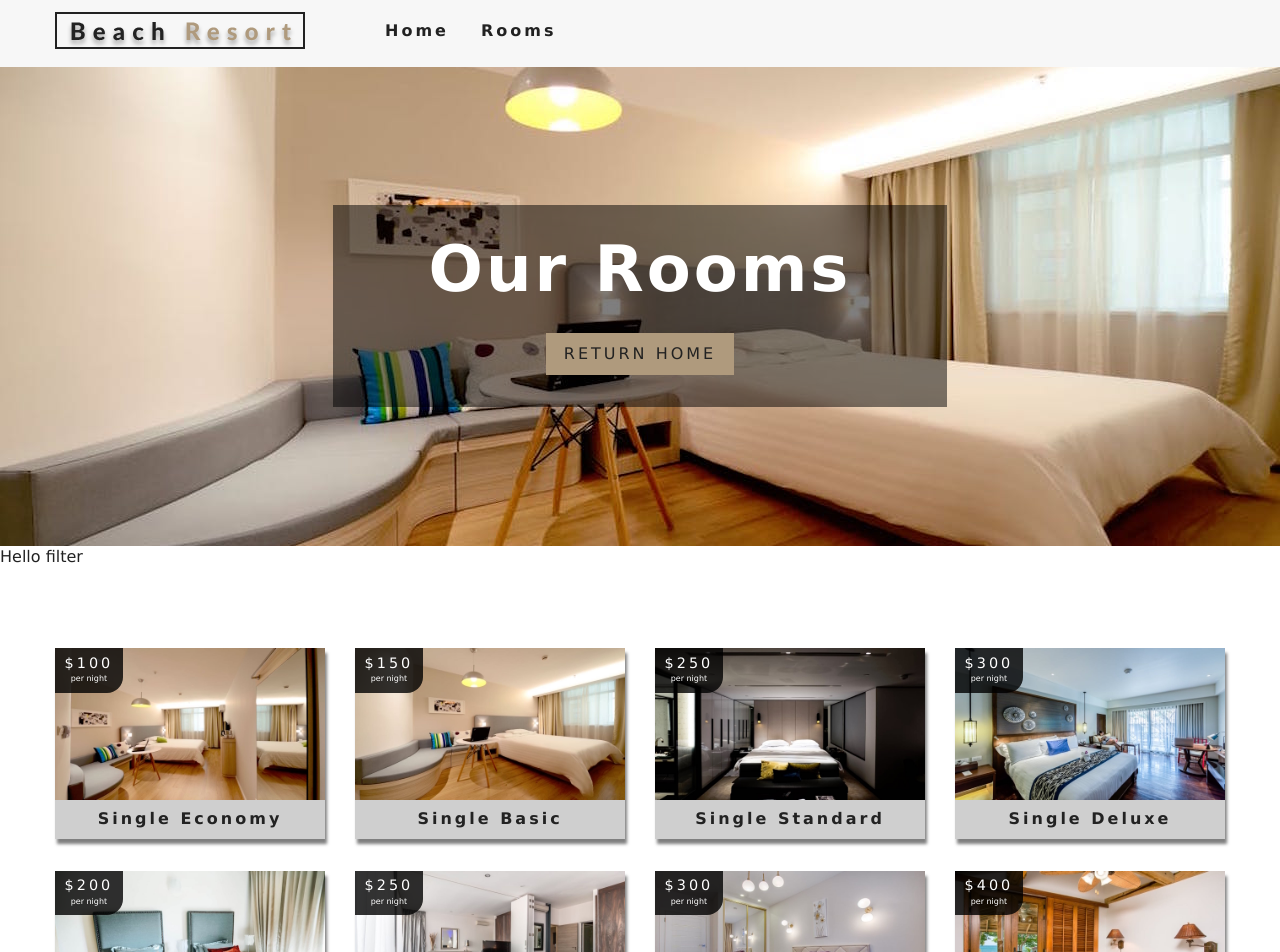
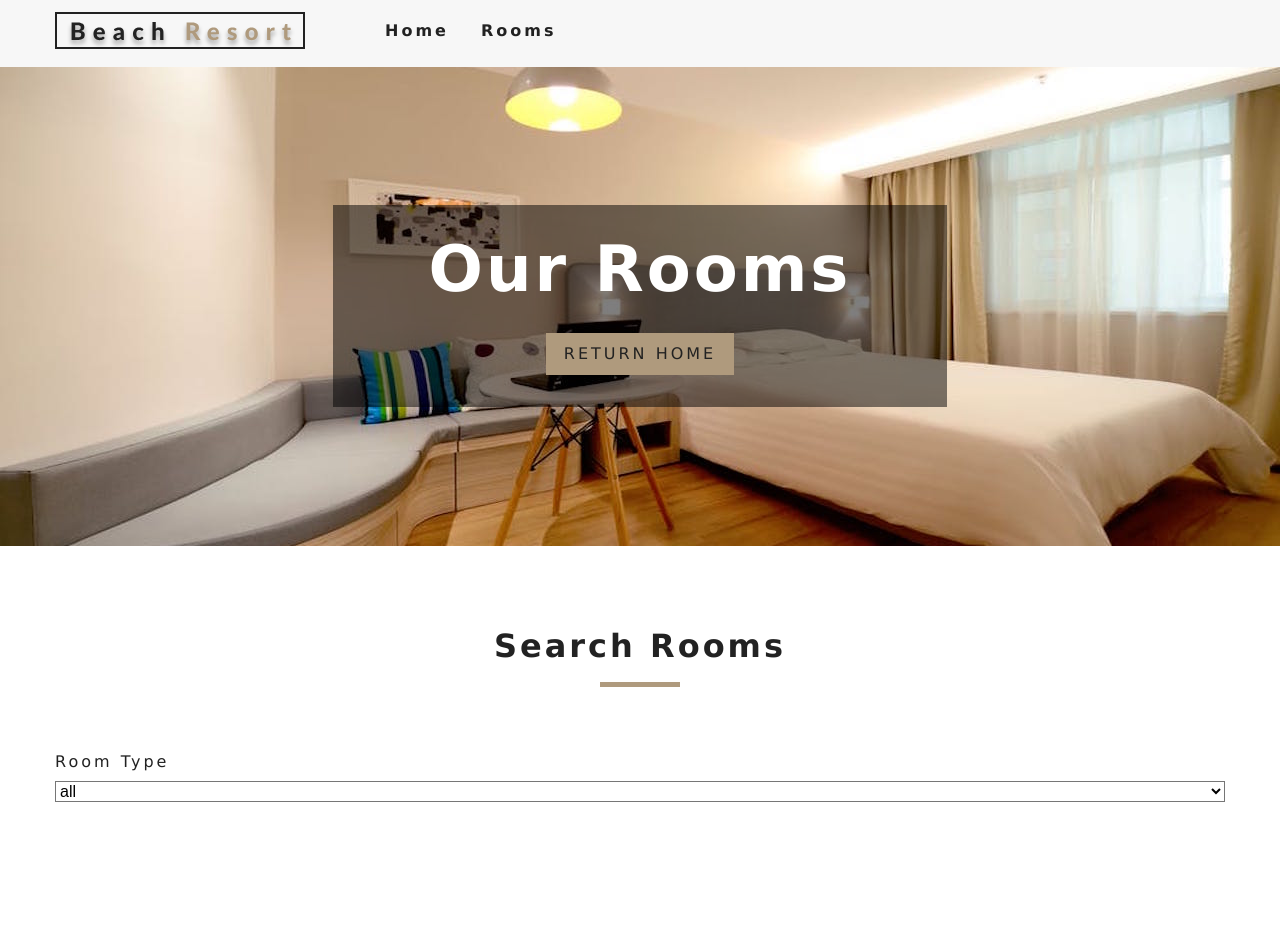
Before and after one commit to AbuchiKings/resort, a React (Create React App) app: page /rooms in a window 1280 px wide. Shown: the top 952 px of the page. Built offline with nearby package versions, Linux system fonts and the light colour scheme.

Commit message:
Added room filter by type

```diff
--- a/src/components/RoomsContainer.js
+++ b/src/components/RoomsContainer.js
@@ -14,7 +14,7 @@ function RoomsContainer({ context }) {
     return (
         <div>
             <RoomsFilter rooms={rooms} />
-            <RoomsList rooms={sortedRooms} />
+            <RoomsList sortedRooms={sortedRooms} />
         </div>
     )
 
--- a/src/components/RoomsFilter.js
+++ b/src/components/RoomsFilter.js
@@ -1,11 +1,42 @@
-import React from 'react';
+import React, { useContext } from 'react';
+import { RoomContext } from '../context';
+import Title from './Title';
 
-function RoomsFilter() {
+
+//get unique room types
+function getUnique(items, value) {
+    return [...new Set(items.map(item => item[value]))];
+}
+
+function RoomsFilter({ rooms }) {
+    const context = useContext(RoomContext);
+    const { type, capacity, price, minPrixe, maxPrice,
+        minSize, maxSize, breakfast, pets, handleChange } = context;
+    //get unique room types
+    let types = getUnique(rooms, 'type');
+    //add all to types options
+    types.unshift('all');
+    //map to JSX
+    types = types.map((item, index) => {
+        return <option value={item} key={index}>{item}</option>
+    });
+
     return (
-        <div>
-            Hello filter
-        </div>
+        <section className="filter-container">
+            <Title title="search rooms" />
+            <form action="" className="filter-form">
+                <div className="form-group">
+                    <label htmlFor="type">room type</label>
+                    <select name="type" id="type" className="form-control"
+                        onChange={handleChange}>
+                        {types}
+                    </select>
+                </div>
+            </form>
+        </section>
     );
 }
 
+
+
 export default RoomsFilter;
--- a/src/components/RoomsList.js
+++ b/src/components/RoomsList.js
@@ -1,8 +1,9 @@
 import React from 'react';
 import Room from './Room';
 
-function RoomsList({ rooms }) {
-    if (rooms.length === 0) {
+function RoomsList({ sortedRooms }) {
+    //  parameter used here is the sortedRooms
+    if (sortedRooms.length === 0) {
         return (
             <div className="empty-search">
                 <h3>Unfortunately, no rooms matched your search parameter</h3>
@@ -15,7 +16,7 @@ function RoomsList({ rooms }) {
         <section className="roomslist">
             <div className="roomslist-center">
                 {
-                    rooms.map((item) => {
+                    sortedRooms.map((item) => {
                         return <Room key={item.id} room={item} />;
                     })
                 }
--- a/src/context.js
+++ b/src/context.js
@@ -9,7 +9,16 @@ class RoomProvider extends Component {
         rooms: [],
         sortedRooms: [],
         featuredRooms: [],
-        loading: true
+        loading: true,
+        type: 'all',
+        capacity: 1,
+        price: 0,
+        minPrixe: 0,
+        maxPrice: 0,
+        minSize: 0,
+        maxSize: 0,
+        breakfast: false,
+        pets: false,
     };
 
     componentDidMount() {
@@ -17,11 +26,18 @@ class RoomProvider extends Component {
         let featuredRooms = rooms.filter(room => {
             return room.featured === true;
 
-        })
+        });
+
+        let maxPrice = Math.max(...rooms.map(item => item.price));
+        let maxSize = Math.max(...rooms.map(item => item.size));
+
         this.setState({
             rooms, featuredRooms,
             sortedRooms: rooms,
-            loading: false
+            loading: false,
+            price: maxPrice,
+            maxPrice,
+            maxSize
         });
     }
 
@@ -47,9 +63,37 @@ class RoomProvider extends Component {
         return room;
     }
 
+    handleChange = event => {
+
+        const target = event.target;
+        const name = event.target.name;
+        const value = event.type === 'checkbox' ? target.checked : target.value;
+        //console.log( 2, value, 3, name);
+        this.setState({
+            [name]: value
+        }, this.filterRooms)
+
+    }
+
+    filterRooms = () => {
+        let {rooms, type, capacity, price, minSize, maxSize,
+        breakfast, pets} = this.state;
+        let tempRooms = [...rooms];
+        if (type !== 'all'){
+            tempRooms = tempRooms.filter(room => room.type === type)
+        }
+        this.setState({
+            sortedRooms: tempRooms
+        })
+    }
+
     render() {
         return (
-            <RoomContext.Provider value={{ ...this.state, getRoom: this.getRoom }}>
+            <RoomContext.Provider value={{
+                ...this.state,
+                getRoom: this.getRoom,
+                handleChange: this.handleChange
+            }}>
                 {this.props.children}
             </RoomContext.Provider>
         );
```
